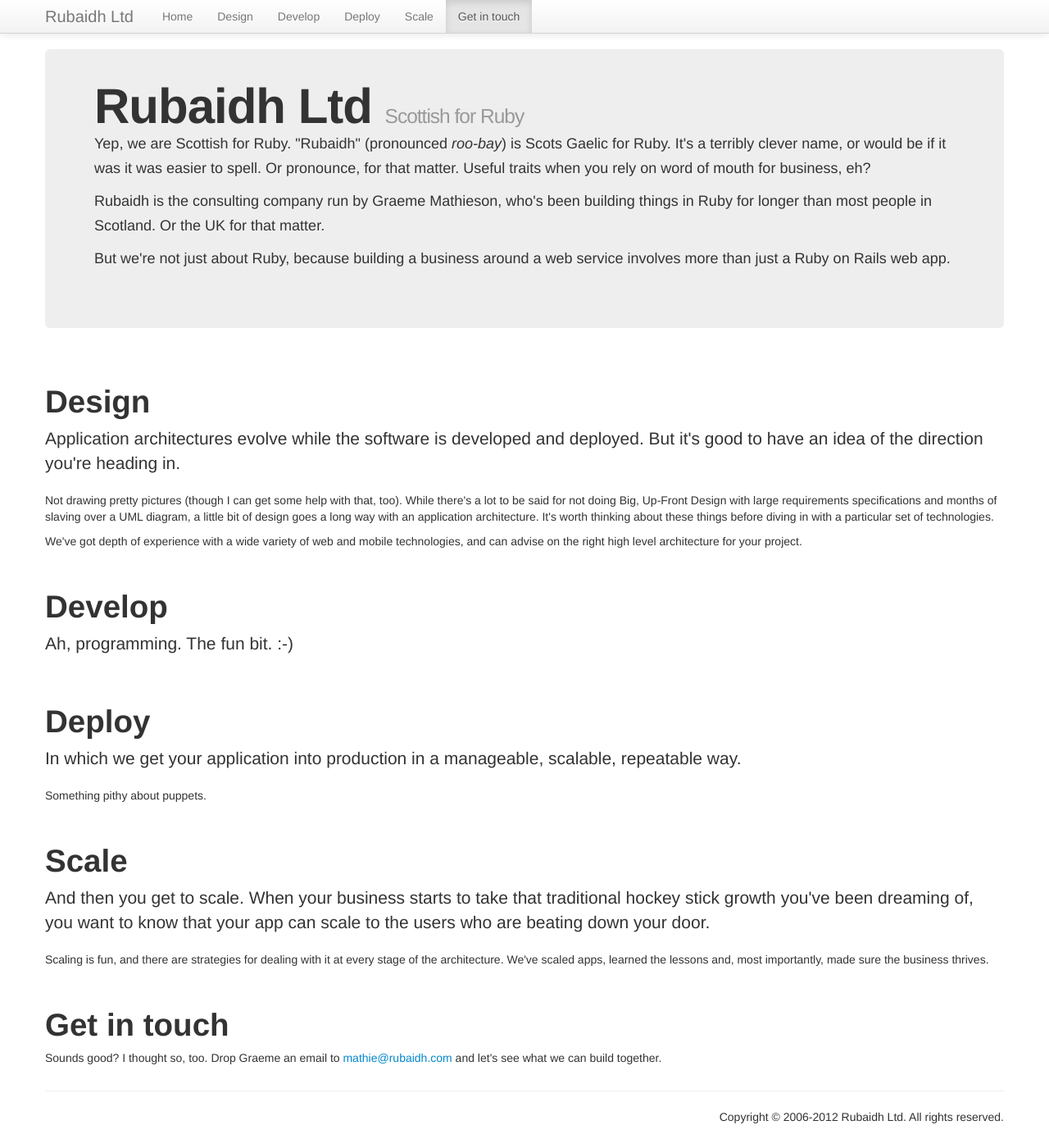
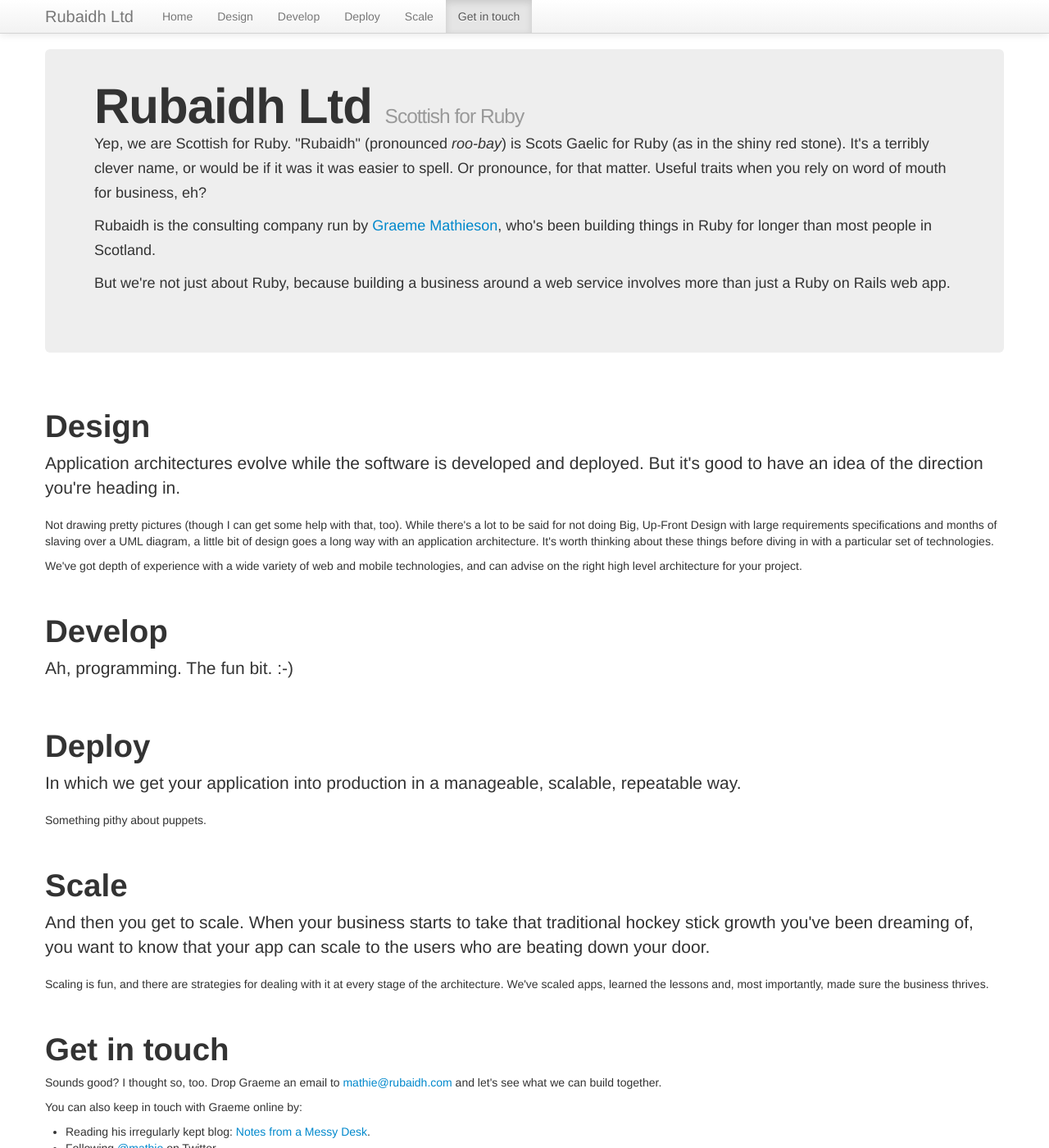
Before and after one commit to rubaidh/rubaidh.github.com, a Jekyll site: the page built from index.html, in a window 1280 px wide and 1400 px high. Shown: the whole window at 82% size. Built offline with Jekyll 4.4.1, drawn with Linux system fonts in a browser that asks for light colours; nearby versions of some CDN libraries; Markdown is read by kramdown in place of the engine named in the settings.

Commit message:
Tweak the copy and add links to blog/Twitter.

```diff
--- a/Gemfile
+++ b/Gemfile
@@ -1,3 +1,3 @@
-source :rubygems
+source 'https://rubygems.org/'
 
 gem 'jekyll'
--- a/index.html
+++ b/index.html
@@ -7,15 +7,14 @@ title: Home Page
 
 <p>
 Yep, we are Scottish for Ruby. "Rubaidh" (pronounced <i>roo-bay</i>) is Scots Gaelic
-for Ruby. It's a terribly clever name, or would be if it was it was easier to
-spell. Or pronounce, for that matter. Useful traits when you rely on word of mouth
-for business, eh?
+for Ruby (as in the shiny red stone). It's a terribly clever name, or would be
+if it was it was easier to spell. Or pronounce, for that matter. Useful traits
+when you rely on word of mouth for business, eh?
 </p>
 
 <p>
-Rubaidh is the consulting company run by Graeme Mathieson, who's been
-building things in Ruby for longer than most people in Scotland. Or the UK
-for that matter.
+  Rubaidh is the consulting company run by <a href="http://woss.name/" title="Notes from a Messy Desk">Graeme Mathieson</a>,
+  who's been building things in Ruby for longer than most people in Scotland.
 </p>
 
 <p>
@@ -94,4 +93,14 @@ made sure the business thrives.
 Sounds good? I thought so, too. Drop Graeme an email to <a href="mailto:mathie@rubaidh.com">mathie@rubaidh.com</a>
 and let's see what we can build together.
 </p>
+
+<p>
+  You can also keep in touch with Graeme online by:
+</p>
+
+<ul>
+  <li>Reading his irregularly kept blog: <a href="http://woss.name/" title="Notes from a Messy Desk">Notes from a Messy Desk</a>.</li>
+  <li>Following <a href="https://twitter.com/mathie">@mathie</a> on Twitter.</li>
+</ul>
+
 </div>
```
Also changed, not shown: Gemfile.lock.
